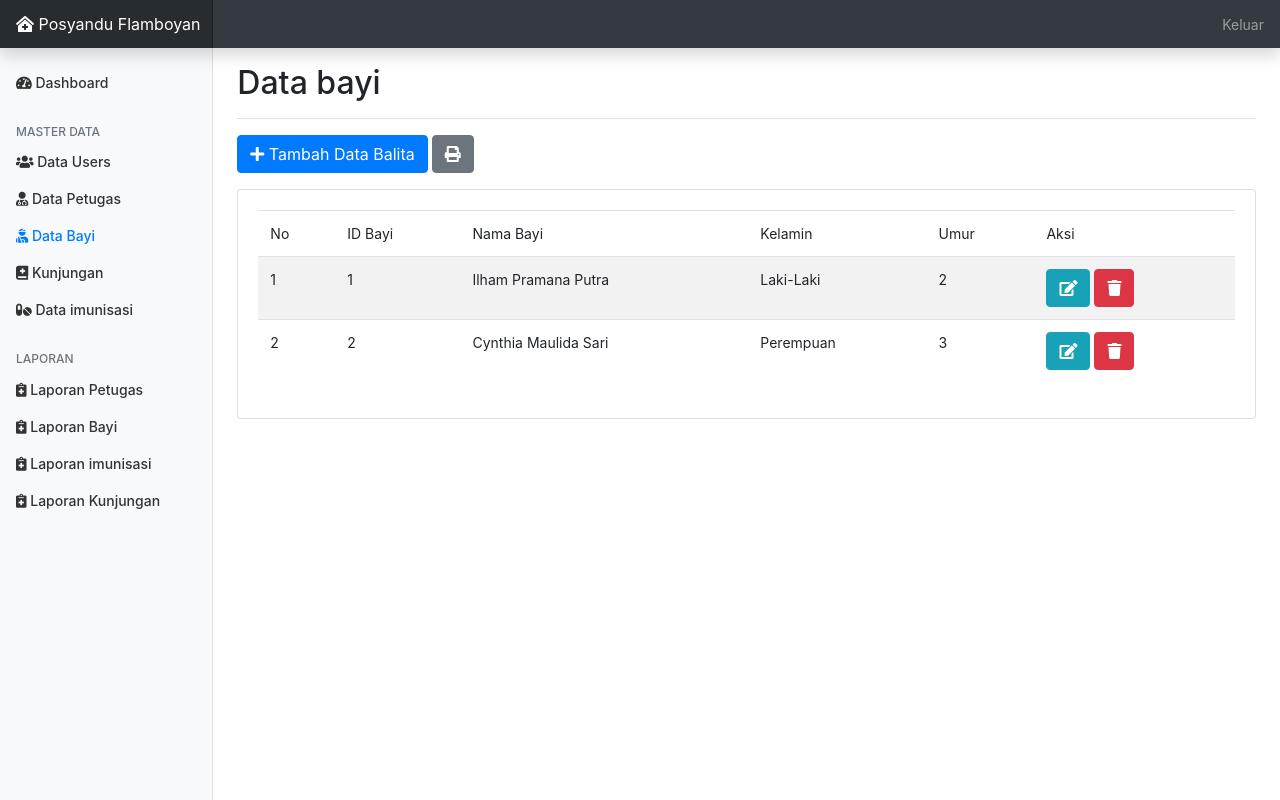
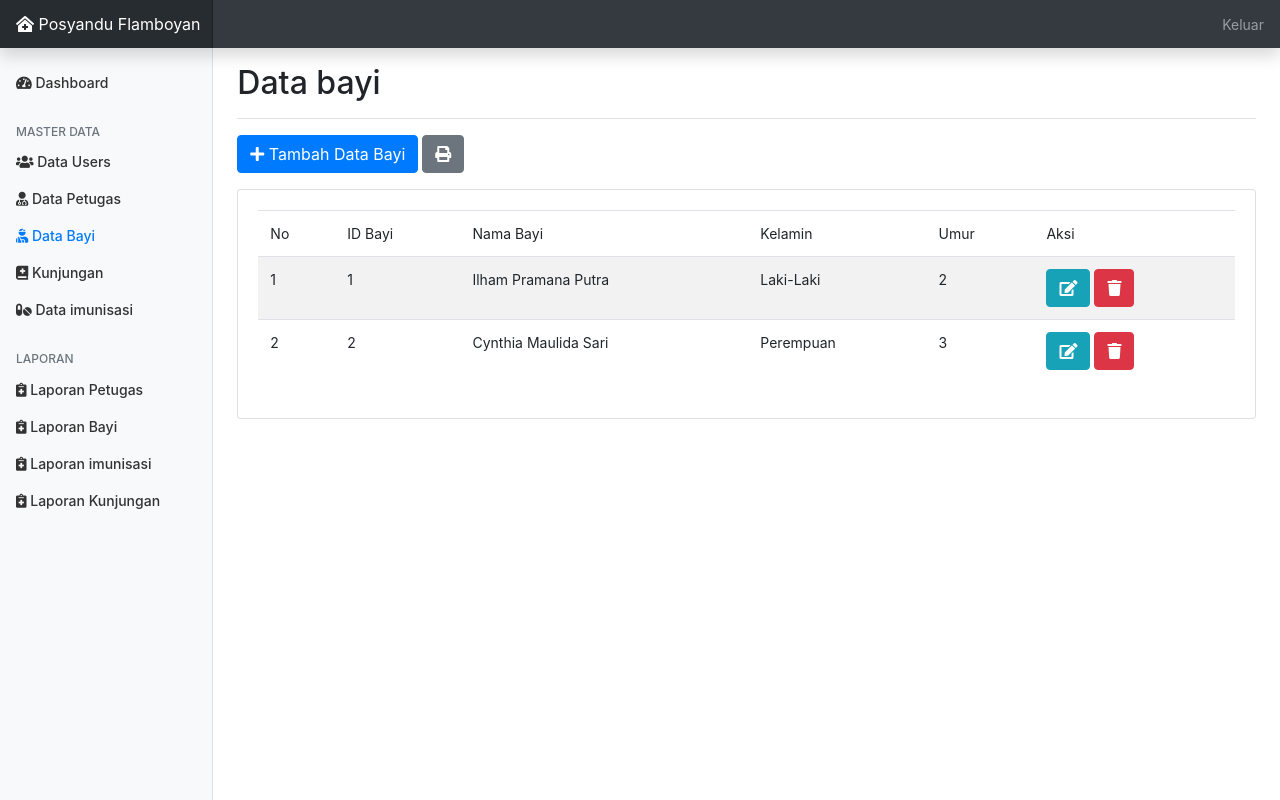
Before and after one commit to cynthiams790/Posyandu, a CodeIgniter app: page /posyandu/admin/bayi in a window 1280 px wide. Run offline with CodeIgniter, Linux system fonts and the light colour scheme; data comes from the database, SQL or seed files in the repository; some libraries are stand-ins or nearby versions.

Commit message:
Update index.php

```diff
--- a/application/views/admin/bayi/index.php
+++ b/application/views/admin/bayi/index.php
@@ -7,7 +7,7 @@
   <div class="row mb-2">
     <div class="col-md-6">
       <button type="button" class="btn btn-primary mb-2" data-toggle="modal" data-target="#formModalbayi">
-        <i class="fas fa-plus"></i> Tambah Data Balita
+        <i class="fas fa-plus"></i> Tambah Data Bayi
       </button>
       <a href="<?= base_url('laporan/bayi'); ?>" target="_blank" class="btn btn-secondary mb-2"><i class="fas fa-print"></i></a>
       <?php if(validation_errors()) : ?>
```
